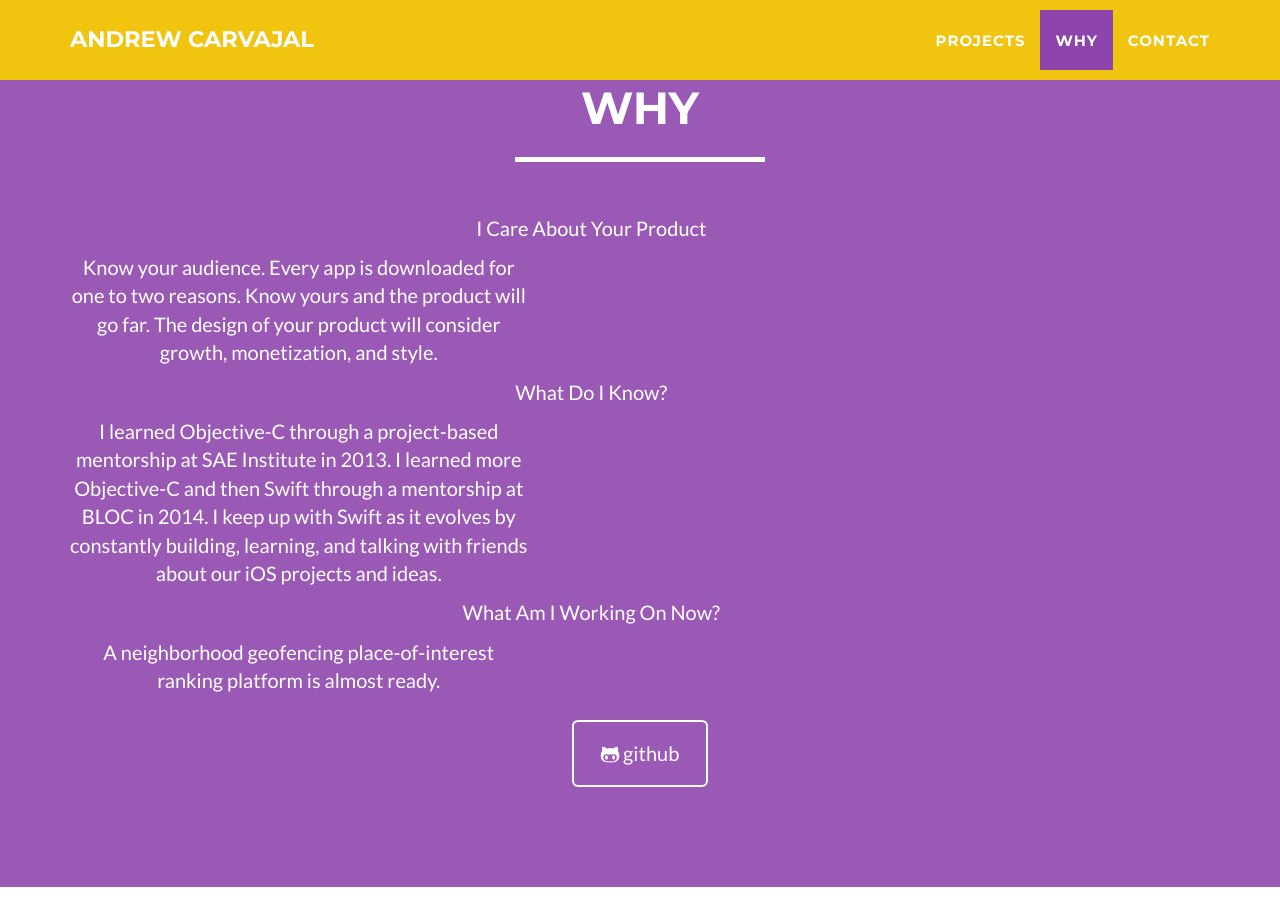
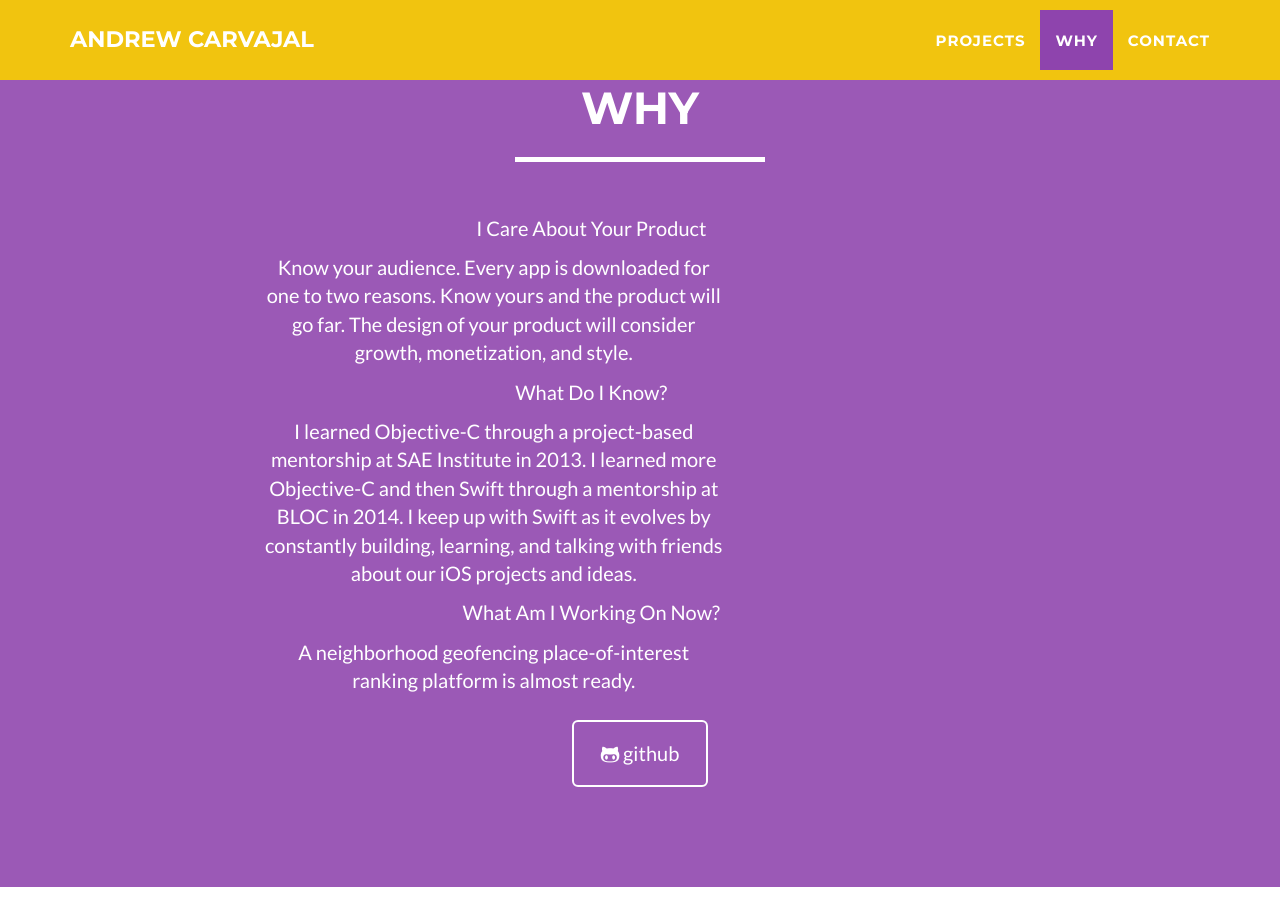
Before and after one commit to andrewcar/andrewcar.github.io, a Jekyll site: the page built from index.html, in a window 1280 px wide and 900 px high, scrolled down 1725 px. Built offline with Jekyll 4.4.1, drawn with Linux system fonts in a browser that asks for light colours.

Commit message:
Update about.html

```diff
--- a/_includes/about.html
+++ b/_includes/about.html
@@ -14,18 +14,16 @@
                     <p>I Care About Your Product</p>
                 </div>
                 <br>
-                <center>
-                <div class="col-lg-5 text-center">
+                <div class="col-lg-5 col-lg-offset-2">
                     <p>Know your audience. Every app is downloaded for one to two reasons. Know yours and the product will go far. The design of your product will consider growth, monetization, and style.</p>
                 </div>
-                </center>
                 <br>
                 <br>
                 <div class="col-lg-7 col-lg-offset-2">
                     <p>What Do I Know?</p>
                 </div>
                 <br>
-                <div class="col-lg-5 text-center">
+                <div class="col-lg-5 col-lg-offset-2">
                     <p>I learned Objective-C through a project-based mentorship at SAE Institute in 2013. I learned more Objective-C and then Swift through a mentorship at BLOC in 2014. I keep up with Swift as it evolves by constantly building, learning, and talking with friends about our iOS projects and ideas.</p>
                 </div>
                 <br>
@@ -34,7 +32,7 @@
                     <p>What Am I Working On Now?</p>
                 </div>
                 <br>
-                <div class="col-lg-5 text-center">
+                <div class="col-lg-5 col-lg-offset-2">
                     <p>A neighborhood geofencing place-of-interest ranking platform is almost ready.</p>
                 </div>
                 <div class="col-lg-8 col-lg-offset-2 text-center">
```
